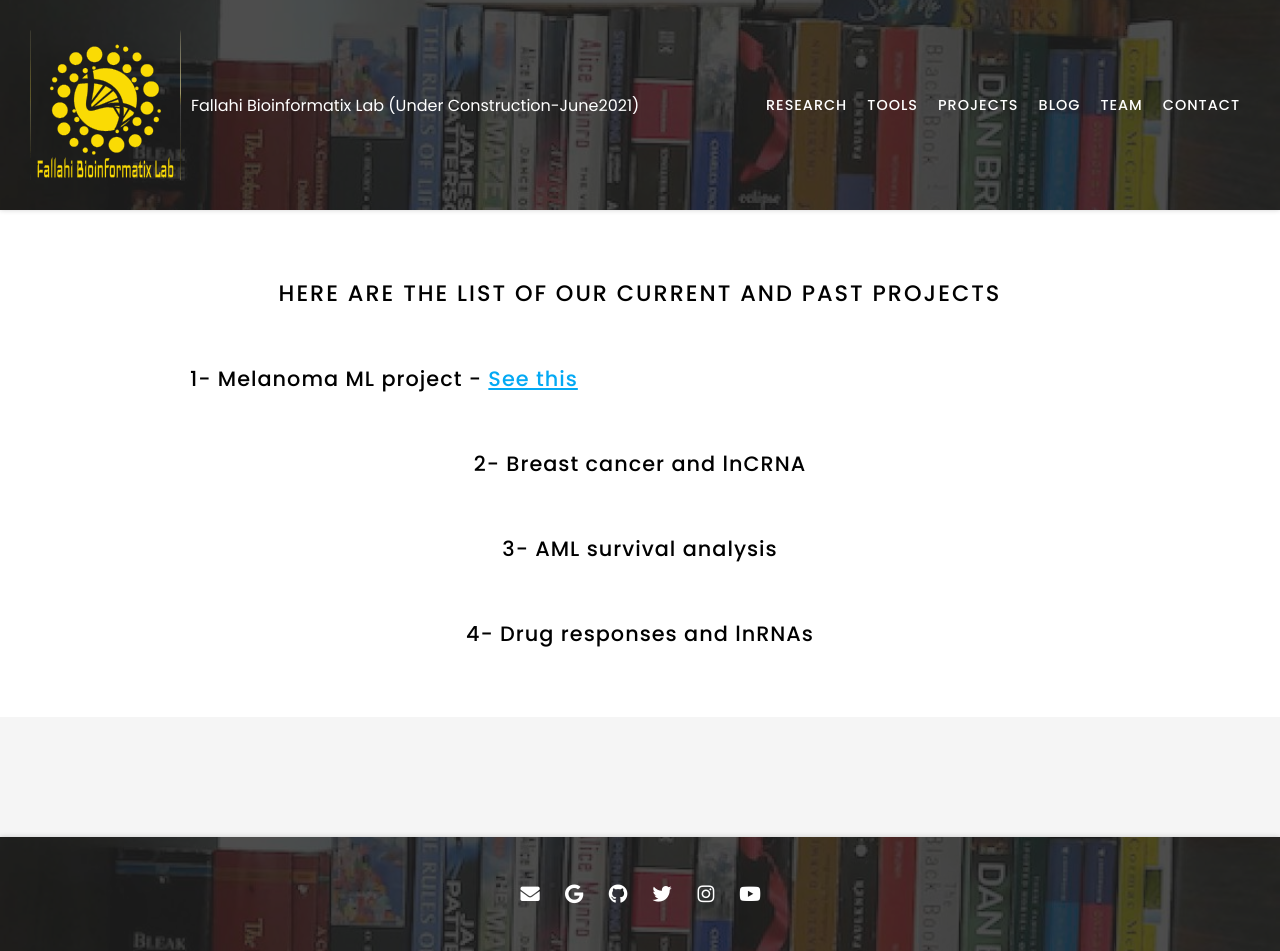
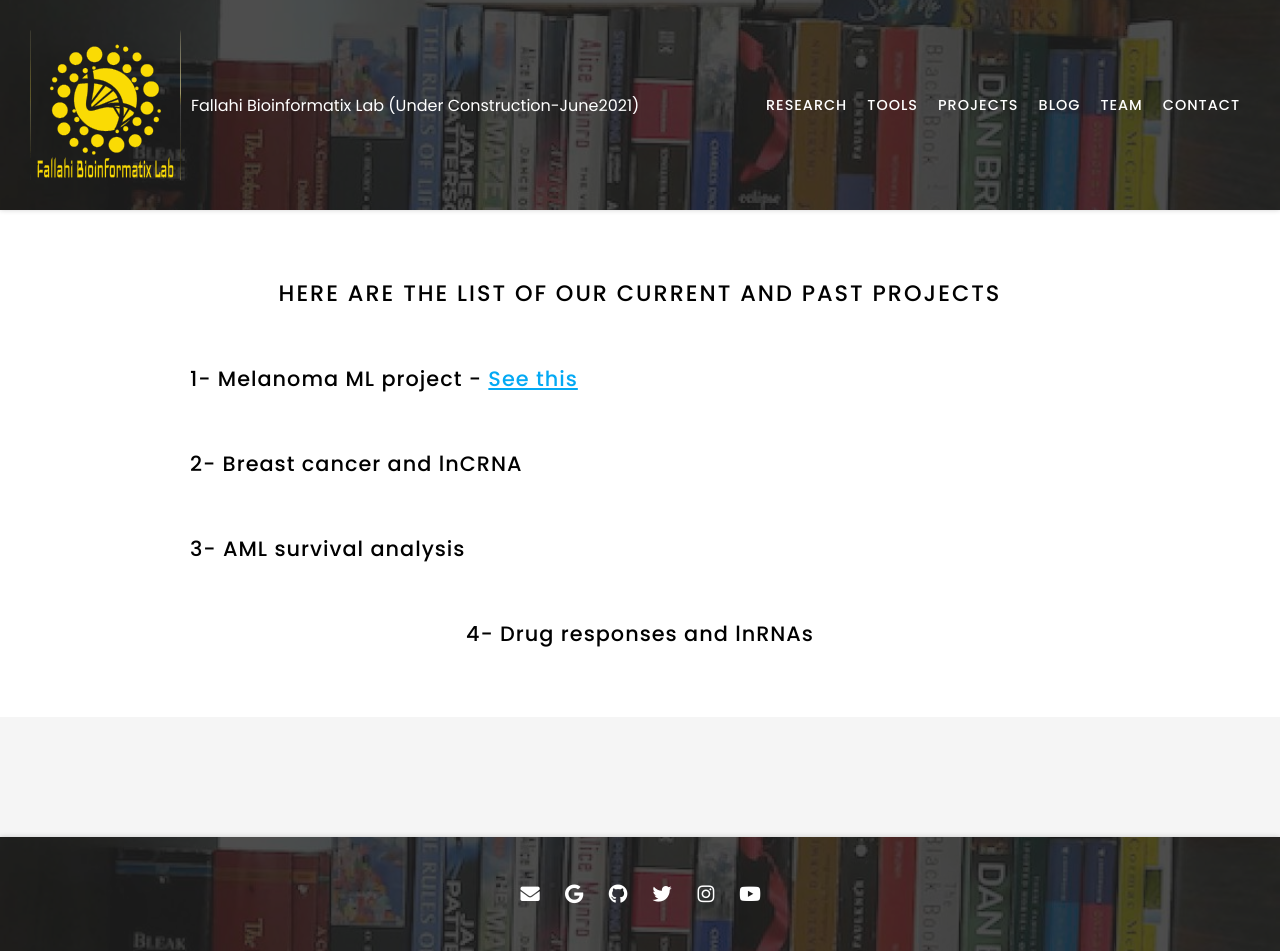
Before and after one commit to Hossein-Fallahi/Fallahi-Bioinformatics-Lab, a Jekyll site: the page built from projects/index.md, in a window 1280 px wide. Built offline with Jekyll 4.4.1, drawn with Linux system fonts in a browser that asks for light colours; nearby versions of some CDN libraries.

Commit message:
Update index.md

```diff
--- a/projects/index.md
+++ b/projects/index.md
@@ -8,14 +8,14 @@ nav:
 
 # Here are the list of our current and past projects
 
+
 {:.left}
-
 ## 1- Melanoma ML project - [See this](https://fallahi-bioinformatics-lab.github.io/Melanoma-Cancer-marker-prediction/)
-
+{:.left}
 ## 2- Breast cancer and lnCRNA
-
+{:.left}
 ## 3- AML survival analysis
-
+{:.left}
 ## 4- Drug responses and lnRNAs
 
 
```
